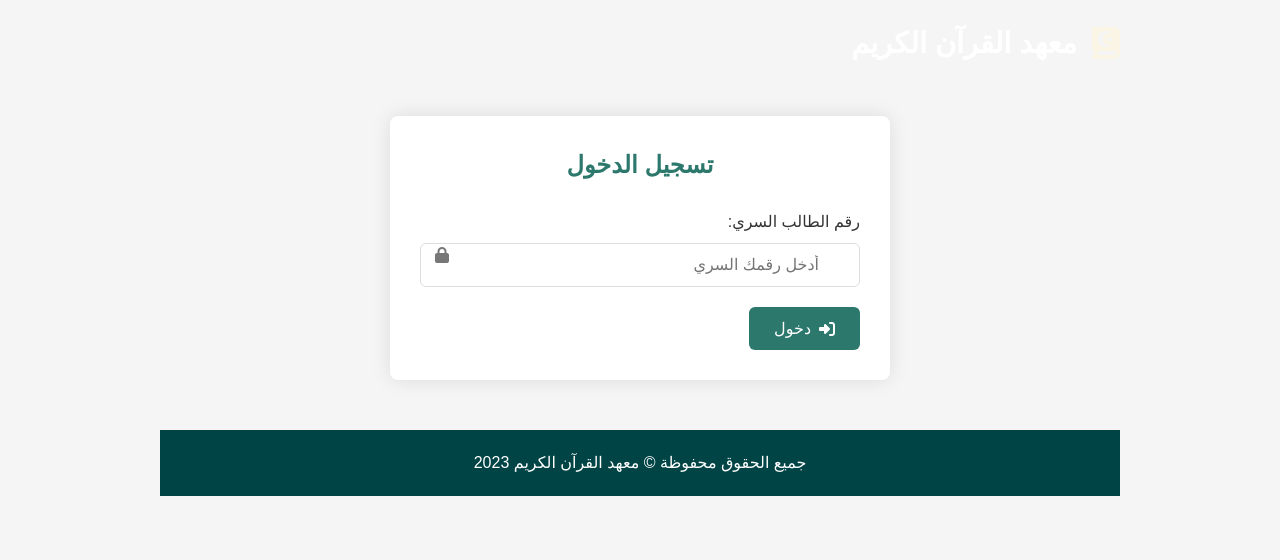
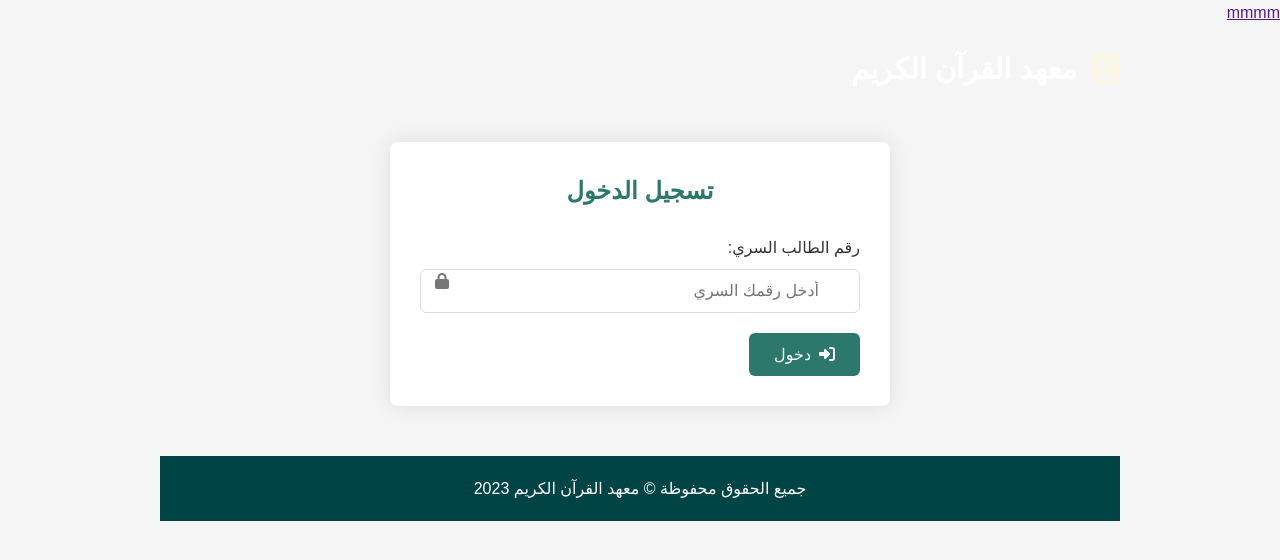
Before and after one commit to abo1fayz/jiil, a plain HTML site: page index.html in a window 1280 px wide. Drawn offline with Linux system fonts and the light colour scheme.

Commit message:
Update index.html

```diff
--- a/index.html
+++ b/index.html
@@ -9,7 +9,7 @@
 </head>
 <body>
 
-    <a href=""></a>
+    <a href="">mmmm</a>
     <div class="container">
         <div class="logo">
             <i class="fas fa-quran"></i>
```
